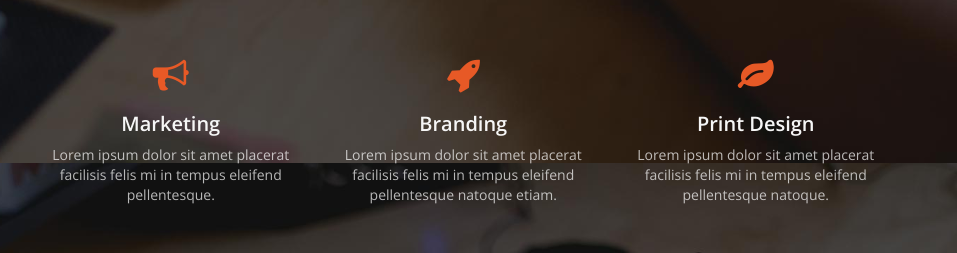
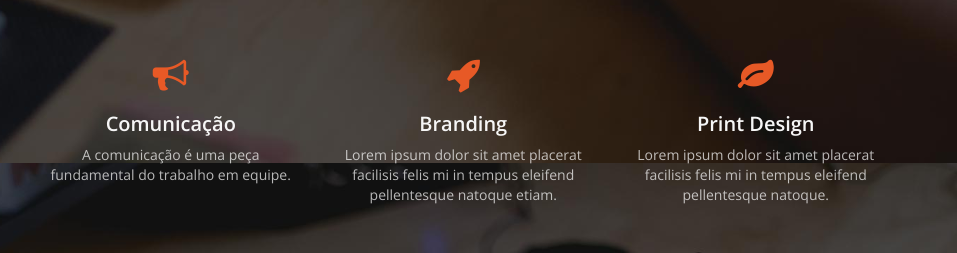
Before and after one commit to marianaasoares/Portifolio, a plain HTML site: page index.html in a window 1280 px wide. Shown: the part 2021-2274 px from the top of the page, 323-1280 px from the left. Drawn offline with nearby package versions, Linux system fonts and the light colour scheme.

Commit message:
Update index.html

```diff
--- a/index.html
+++ b/index.html
@@ -145,8 +145,8 @@
       </div>
       <div class="col-md-3 col-sm-6">
         <div class="service"><i class="fa fa-bullhorn"></i>
-          <h3>Marketing</h3>
-          <p>Lorem ipsum dolor sit amet placerat facilisis felis mi in tempus eleifend pellentesque.</p>
+          <h3>Comunicação</h3>
+          <p> A comunicação é uma peça fundamental do trabalho em equipe.</p>
         </div>
       </div>
       <div class="col-md-3 col-sm-6">
```
